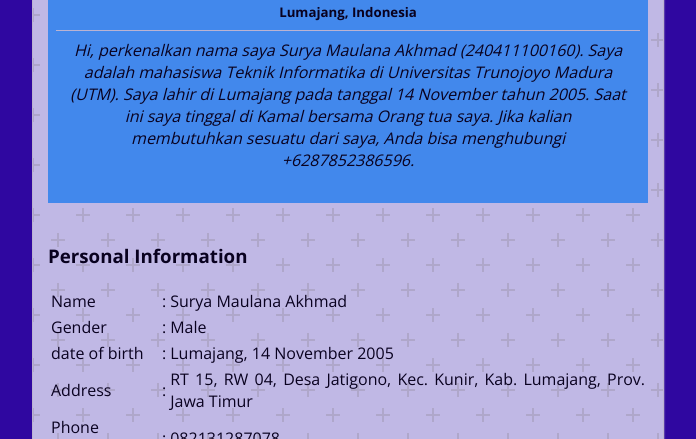
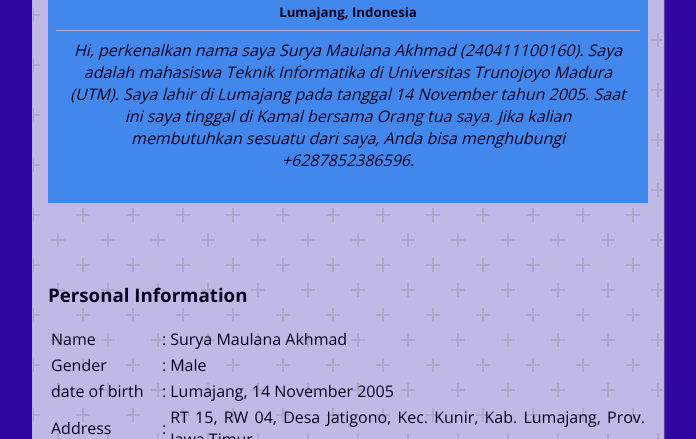
Before and after one commit to suryamaulana98/informatic-suryamaulana, a plain HTML site: page index.html in a window 1280 px wide. Shown: the part 361-800 px from the top of the page, without its empty margins (292-988 px from the left). Drawn offline with nearby package versions, Linux system fonts and the light colour scheme.

Commit message:
changed file

```diff
--- a/index.html
+++ b/index.html
@@ -60,9 +60,7 @@
           >
           >
           <div class="conteudo-content">
-            <h3 style="margin-top: -20px; font-weight: bold">
-              Personal Information
-            </h3>
+            <h3 style="font-weight: bold">Personal Information</h3>
             <table id="table">
               <tr align="justify">
                 <td>Name</td>
```
